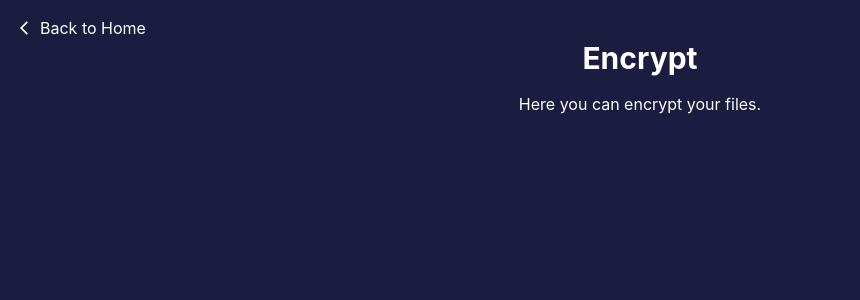
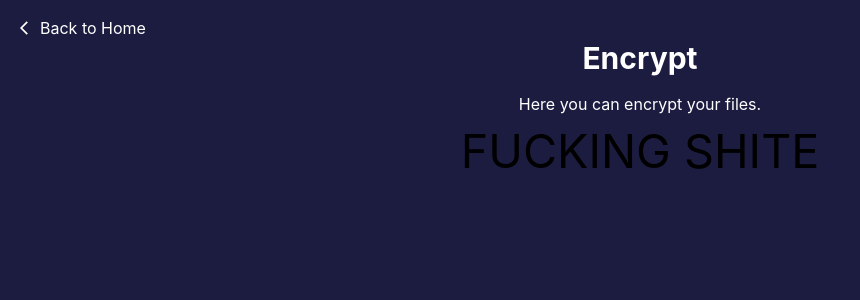
Before and after one commit to renchan16/Medicrypt-App, a React (Create React App) app in the folder medicrypt/: page /encrypt in a window 1280 px wide. Shown: the top 300 px of the page, without its empty margins (0-860 px from the left). Built offline with nearby package versions, Linux system fonts and the light colour scheme.

Commit message:
Auto stash before rebase of "ui-encryption-page" onto "origin/main"

```diff
--- /dev/null
+++ b/medicrypt/src/pages-css/pages.css
@@ -0,0 +1,3 @@
+.testClass {
+    font-size: 35pt;
+}
--- a/medicrypt/src/pages/Encrypt.js
+++ b/medicrypt/src/pages/Encrypt.js
@@ -1,6 +1,7 @@
 import React from 'react';
-import { MdArrowBackIosNew } from 'react-icons/md';
-import { useNavigate } from 'react-router-dom';
+import { MdArrowBackIosNew } from 'react-icons/md'; // Import the back arrow icon
+import { useNavigate } from 'react-router-dom'; // Import useNavigate for navigation
+import '../pages-css/pages.css';
 
 function Encrypt() {
   const navigate = useNavigate();
@@ -18,6 +19,7 @@ function Encrypt() {
       <div className="mt-4 text-center">
         <h1 className="text-3xl font-bold text-white">Encrypt</h1>
         <p className="text-white mt-4">Here you can encrypt your files.</p>
+        <p className='testClass'>FUCKING SHITE</p>
       </div>
     </div>
   );
```
